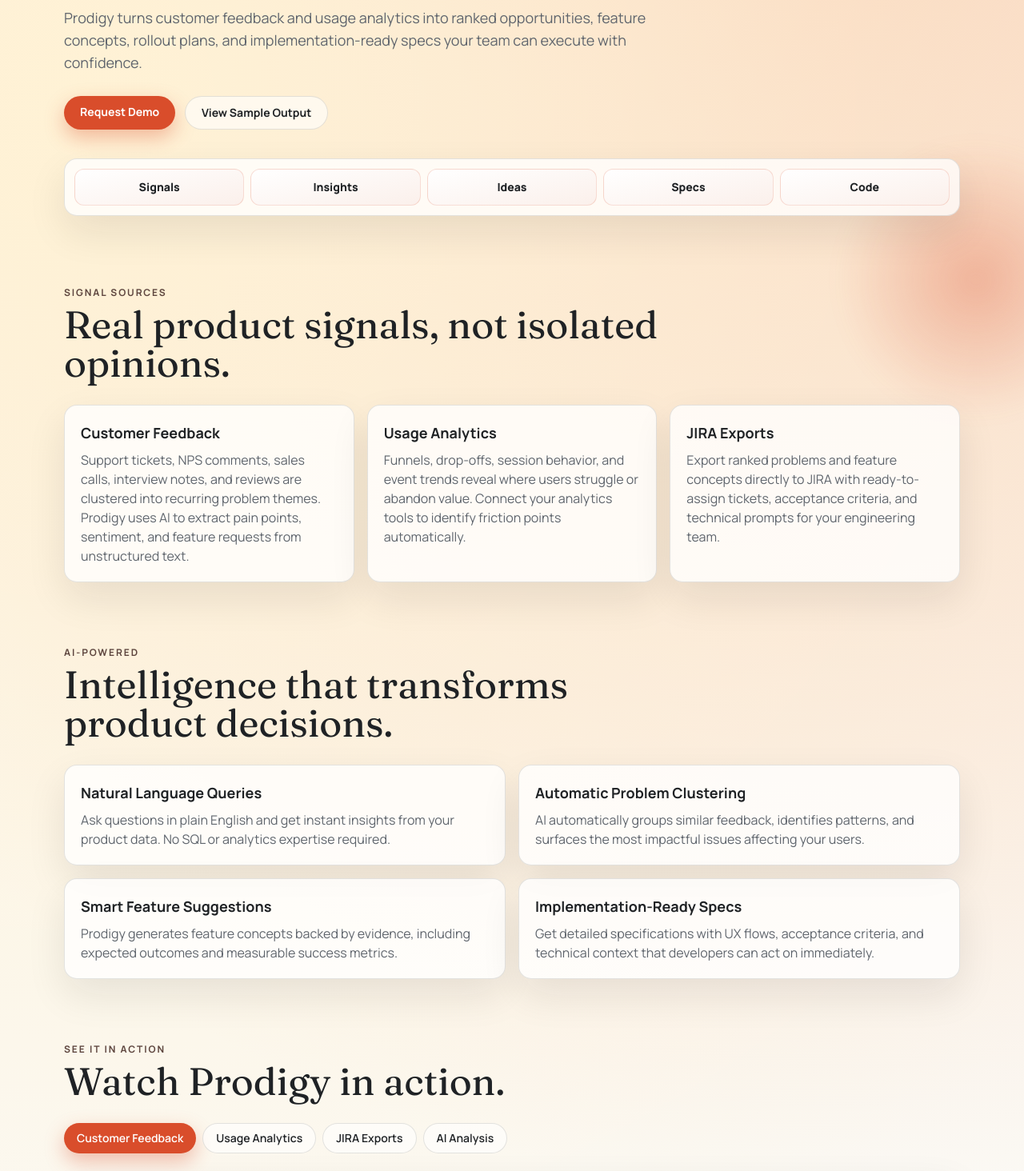
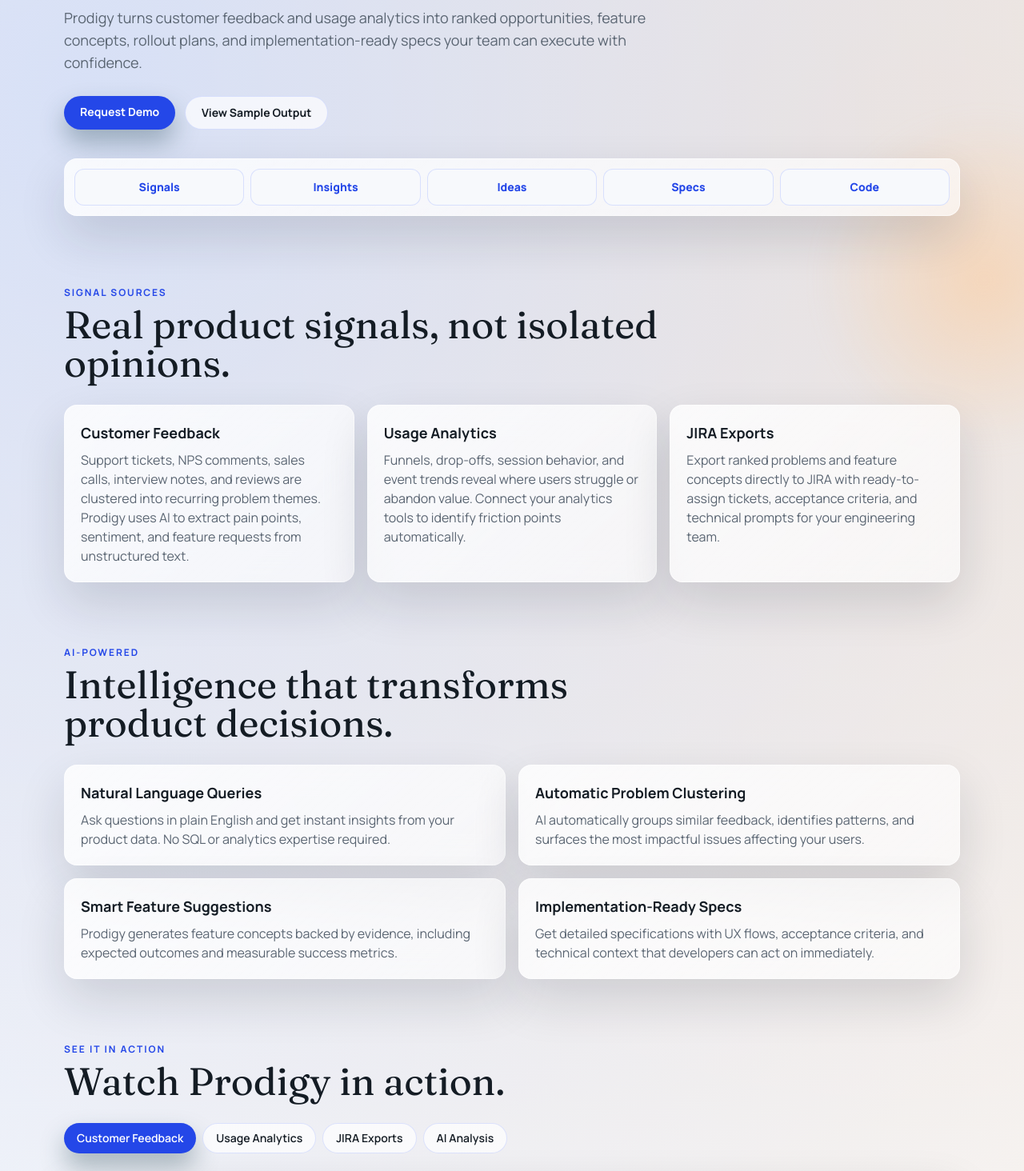
Before and after one commit to Prodigy-Stud/prodigy-web, a Next.js app: page / in a window 1280 px wide. Shown: the part 400-1864 px from the top of the page at 80% size. Built offline with nearby package versions, Linux system fonts and the light colour scheme.

Commit message:
UI: deciding on the appropriate color gradient for best looking UI

```diff
--- a/app/globals.css
+++ b/app/globals.css
@@ -3,19 +3,26 @@
 @tailwind utilities;
 
 :root {
-  --bg: #fbf9f4;
+  --bg: #f3f5f8;
   --surface: rgba(255, 255, 255, 0.78);
-  --ink: #1f2225;
-  --muted: #5f656d;
-  --accent: #d94d2b;
-  --line: rgba(31, 34, 37, 0.12);
-  --shadow: 0 20px 50px rgba(20, 20, 20, 0.09);
+  --ink: #141c24;
+  --muted: #5a6572;
+  --accent: #3b61ff;
+  --accent-strong: #2447e8;
+  --accent-soft: rgba(59, 97, 255, 0.16);
+  --line: rgba(20, 28, 36, 0.12);
+  --shadow: 0 26px 60px rgba(18, 28, 40, 0.14);
+  --glow: rgba(59, 97, 255, 0.35);
+  --pearl: #f7f9fc;
 }
 
 body {
   background:
-    radial-gradient(circle at 8% 10%, #fff2d5 0%, transparent 34%),
-    radial-gradient(circle at 82% 5%, #f8d0b8 0%, transparent 32%), var(--bg);
+    radial-gradient(circle at 10% 10%, rgba(195, 214, 255, 0.6) 0%, transparent 38%),
+    radial-gradient(circle at 90% 12%, rgba(255, 215, 170, 0.45) 0%, transparent 38%),
+    radial-gradient(circle at 18% 90%, rgba(209, 231, 255, 0.55) 0%, transparent 42%),
+    linear-gradient(180deg, #f3f5f8 0%, #f7f8fb 45%, #fbfcff 100%);
+  color: var(--ink);
 }
 
 main {
@@ -23,15 +30,28 @@
   overflow: hidden;
 }
 
+main::before {
+  content: '';
+  position: fixed;
+  inset: -120px auto auto -120px;
+  width: 320px;
+  height: 320px;
+  border-radius: 9999px;
+  background: radial-gradient(circle, rgba(59, 97, 255, 0.32) 0%, transparent 68%);
+  filter: blur(8px);
+  pointer-events: none;
+  z-index: -1;
+}
+
 main::after {
   content: '';
   position: fixed;
-  inset: auto -120px -130px auto;
-  width: 360px;
-  height: 360px;
+  inset: auto -160px -160px auto;
+  width: 420px;
+  height: 420px;
   border-radius: 9999px;
-  background: radial-gradient(circle, rgba(217, 77, 43, 0.32) 0%, transparent 68%);
-  filter: blur(12px);
+  background: radial-gradient(circle, rgba(255, 199, 145, 0.48) 0%, transparent 70%);
+  filter: blur(14px);
   pointer-events: none;
   z-index: -1;
 }
@@ -45,3 +65,16 @@
   border: 1px solid var(--line);
   box-shadow: var(--shadow);
 }
+
+.glass-card {
+  background: linear-gradient(140deg, rgba(255, 255, 255, 0.82), rgba(255, 255, 255, 0.62));
+  border: 1px solid rgba(255, 255, 255, 0.55);
+  box-shadow: var(--shadow);
+  backdrop-filter: blur(16px);
+}
+
+.accent-pill {
+  background: var(--accent-soft);
+  color: var(--accent-strong);
+  border: 1px solid rgba(35, 70, 81, 0.2);
+}
--- a/app/page.tsx
+++ b/app/page.tsx
@@ -17,7 +17,9 @@
 function SectionHeading({ eyebrow, title, id }: { eyebrow: string; title: string; id: string }) {
   return (
     <div className="mb-7">
-      <p className="mb-2 text-xs font-bold uppercase tracking-[0.16em] text-[#5d453e]">{eyebrow}</p>
+      <p className="mb-2 text-xs font-bold uppercase tracking-[0.16em] text-[color:var(--accent-strong)]">
+        {eyebrow}
+      </p>
       <h2 id={id} className="max-w-3xl font-display text-3xl leading-tight md:text-5xl">
         {title}
       </h2>
@@ -31,7 +33,7 @@
   return (
     <main>
       <header className="mx-auto flex w-[min(1120px,92vw)] items-center justify-between gap-4 py-7">
-        <a href="#top" className="font-display text-2xl tracking-wide">
+        <a href="#top" className="font-display text-2xl tracking-wide text-ink">
           Prodigy
         </a>
         <nav className="hidden items-center gap-5 md:flex" aria-label="Primary navigation">
@@ -39,7 +41,7 @@
             <a
               key={link.label}
               href={link.href}
-              className="text-sm font-semibold text-muted transition hover:text-ink"
+              className="text-sm font-semibold text-muted transition hover:text-[color:var(--accent-strong)]"
             >
               {link.label}
             </a>
@@ -47,7 +49,7 @@
         </nav>
         <a
           href="#cta"
-          className="rounded-full bg-accent px-4 py-2 text-sm font-bold text-white shadow-[0_10px_24px_rgba(217,77,43,0.35)] transition hover:-translate-y-0.5"
+          className="rounded-full bg-[color:var(--accent-strong)] px-4 py-2 text-sm font-bold text-white shadow-[0_16px_30px_rgba(35,70,81,0.35)] transition hover:-translate-y-0.5"
         >
           Get Early Access
         </a>
@@ -55,7 +57,7 @@
 
       <div id="top" className="mx-auto w-[min(1120px,92vw)] pb-16">
         <Reveal className="py-10 md:py-14">
-          <p className="mb-2 text-xs font-bold uppercase tracking-[0.16em] text-[#5d453e]">
+          <p className="mb-2 text-xs font-bold uppercase tracking-[0.16em] text-[color:var(--accent-strong)]">
             Product Direction Engine
           </p>
           <h1 className="max-w-xl font-display text-4xl leading-tight md:text-7xl">
@@ -69,22 +71,22 @@
           <div className="mt-7 flex flex-wrap gap-3">
             <a
               href="#cta"
-              className="rounded-full bg-accent px-5 py-2.5 text-sm font-bold text-white shadow-[0_10px_24px_rgba(217,77,43,0.35)] transition hover:-translate-y-0.5"
+              className="rounded-full bg-[color:var(--accent-strong)] px-5 py-2.5 text-sm font-bold text-white shadow-[0_16px_30px_rgba(35,70,81,0.35)] transition hover:-translate-y-0.5"
             >
               Request Demo
             </a>
             <a
               href="#outputs"
-              className="rounded-full border border-[var(--line)] bg-white/60 px-5 py-2.5 text-sm font-bold text-ink transition hover:-translate-y-0.5"
+              className="rounded-full border border-[color:var(--accent-soft)] bg-white/70 px-5 py-2.5 text-sm font-bold text-ink transition hover:-translate-y-0.5 hover:border-[color:var(--accent-strong)]"
             >
               View Sample Output
             </a>
           </div>
-          <ul className="surface-card mt-9 grid gap-2 rounded-2xl p-3 md:grid-cols-5">
+          <ul className="glass-card mt-9 grid gap-2 rounded-2xl p-3 md:grid-cols-5">
             {pipeline.map((item) => (
               <li
                 key={item}
-                className="rounded-xl border border-[#d94d2b2e] bg-gradient-to-br from-white to-[#fbf0eb] p-3 text-center text-sm font-extrabold"
+                className="rounded-xl border border-[color:var(--accent-soft)] bg-[color:var(--pearl)] p-3 text-center text-sm font-extrabold text-[color:var(--accent-strong)]"
               >
                 {item}
               </li>
@@ -100,7 +102,7 @@
           />
           <section className="grid gap-4 md:grid-cols-3" aria-labelledby="sources">
             {sourceCards.map((card) => (
-              <article key={card.title} className="surface-card rounded-2xl p-5">
+              <article key={card.title} className="glass-card rounded-2xl p-5">
                 <h3 className="text-lg font-bold">{card.title}</h3>
                 <p className="prose-muted mt-2">{card.body}</p>
               </article>
@@ -116,7 +118,7 @@
           />
           <section className="grid gap-4 md:grid-cols-2" aria-labelledby="ai">
             {aiCapabilities.map((capability) => (
-              <article key={capability.title} className="surface-card rounded-2xl p-5">
+              <article key={capability.title} className="glass-card rounded-2xl p-5">
                 <h3 className="text-lg font-bold">{capability.title}</h3>
                 <p className="prose-muted mt-2">{capability.body}</p>
               </article>
@@ -135,8 +137,8 @@
                   onClick={() => setActiveDemo(tab.id)}
                   className={`rounded-full px-4 py-2 text-sm font-semibold transition ${
                     activeDemo === tab.id
-                      ? 'bg-accent text-white shadow-[0_10px_24px_rgba(217,77,43,0.35)]'
-                      : 'border border-[var(--line)] bg-white/60 text-ink hover:bg-white'
+                      ? 'bg-[color:var(--accent-strong)] text-white shadow-[0_16px_30px_rgba(35,70,81,0.35)]'
+                      : 'border border-[color:var(--accent-soft)] bg-white/70 text-ink hover:border-[color:var(--accent-strong)]'
                   }`}
                 >
                   {tab.label}
@@ -145,13 +147,13 @@
             </div>
 
             {/* Demo Content Area */}
-            <div className="surface-card rounded-2xl p-6">
+            <div className="glass-card rounded-2xl p-6">
               <p className="text-lg font-medium text-ink">
                 {demoTabs.find((t) => t.id === activeDemo)?.description}
               </p>
 
               {/* Screen Recording Video */}
-              <div className="relative mt-4 aspect-video w-full overflow-hidden rounded-xl bg-gradient-to-br from-[#f5f0eb] to-[#e8e2dc]">
+              <div className="relative mt-4 aspect-video w-full overflow-hidden rounded-xl bg-gradient-to-br from-[#f4eee7] to-[#e6ded4]">
                 <video
                   className="h-full w-full object-cover"
                   controls
@@ -178,11 +180,13 @@
             {flowSteps.map((step) => (
               <article
                 key={step.step}
-                className="surface-card rounded-2xl bg-gradient-to-br from-white to-[#fff1eb] p-5"
+                className="glass-card rounded-2xl bg-gradient-to-br from-[color:var(--pearl)] to-white p-5"
               >
-                <p className="text-sm font-extrabold tracking-[0.08em] text-accent">{step.step}</p>
+                <p className="text-sm font-extrabold tracking-[0.08em] text-[color:var(--accent-strong)]">
+                  {step.step}
+                </p>
                 <h3 className="mt-2 text-lg font-bold">{step.title}</h3>
-                <p className="mt-1 font-semibold text-[#393d44]">{step.question}</p>
+                <p className="mt-1 font-semibold text-[#3b444d]">{step.question}</p>
                 <p className="prose-muted mt-2">{step.body}</p>
               </article>
             ))}
@@ -197,7 +201,7 @@
           />
           <section className="grid gap-4 md:grid-cols-2 xl:grid-cols-4" aria-labelledby="outputs">
             {outputCards.map((card) => (
-              <article key={card.title} className="surface-card rounded-2xl p-5">
+              <article key={card.title} className="glass-card rounded-2xl p-5">
                 <h3 className="text-lg font-bold">{card.title}</h3>
                 <p className="prose-muted mt-2">{card.body}</p>
               </article>
@@ -213,7 +217,7 @@
           />
           <section className="grid gap-4 md:grid-cols-3" aria-labelledby="why">
             {comparisonCards.map((card) => (
-              <article key={card.title} className="surface-card rounded-2xl p-5">
+              <article key={card.title} className="glass-card rounded-2xl p-5">
                 <h3 className="text-lg font-bold">{card.title}</h3>
                 <p className="prose-muted mt-2">{card.current}</p>
                 <p className="mt-2 font-bold">{card.contrast}</p>
@@ -229,15 +233,15 @@
             title="Prioritization logic your team can inspect."
           />
           <section
-            className="surface-card rounded-[1.5rem] border border-[var(--line)] bg-gradient-to-b from-white to-[#feece2] p-6"
+            className="glass-card rounded-[1.5rem] border border-[color:var(--accent-soft)] bg-gradient-to-b from-[color:var(--pearl)] to-white p-6"
             aria-labelledby="method"
           >
-            <p className="text-[#4a4f57]">
+            <p className="text-[#44515c]">
               Ranking combines <strong>frequency</strong>, <strong>impact</strong>,{' '}
               <strong>urgency</strong>, and
               <strong> confidence</strong> from both feedback and behavioral analytics signals.
             </p>
-            <p className="mt-3 text-[#4a4f57]">
+            <p className="mt-3 text-[#44515c]">
               Every insight includes source traceability and decision rationale so PM, design, and
               engineering stay aligned.
             </p>
@@ -247,29 +251,29 @@
         <Reveal className="pt-20" delay={0.18}>
           <section
             id="cta"
-            className="surface-card rounded-[1.5rem] border border-[#d94d2b40] bg-gradient-to-b from-white to-[#ffe7da] px-6 py-12 text-center"
+            className="glass-card rounded-[1.5rem] border border-[color:var(--accent-soft)] bg-gradient-to-b from-[color:var(--pearl)] to-white px-6 py-12 text-center"
             aria-labelledby="cta-title"
           >
-            <p className="mb-2 text-xs font-bold uppercase tracking-[0.16em] text-[#5d453e]">
+            <p className="mb-2 text-xs font-bold uppercase tracking-[0.16em] text-[color:var(--accent-strong)]">
               Get Started
             </p>
             <h2 id="cta-title" className="font-display text-3xl md:text-5xl">
               Bring clarity to what to build next.
             </h2>
-            <p className="mx-auto mt-3 max-w-2xl text-[#4a5058]">
+            <p className="mx-auto mt-3 max-w-2xl text-[#44515c]">
               Replace reactive roadmap debates with ranked opportunities and implementation-ready
               specs.
             </p>
             <div className="mt-7 flex flex-wrap justify-center gap-3">
               <a
                 href="mailto:hello@prodigy.ai"
-                className="rounded-full bg-accent px-5 py-2.5 text-sm font-bold text-white shadow-[0_10px_24px_rgba(217,77,43,0.35)] transition hover:-translate-y-0.5"
+                className="rounded-full bg-[color:var(--accent-strong)] px-5 py-2.5 text-sm font-bold text-white shadow-[0_16px_30px_rgba(35,70,81,0.35)] transition hover:-translate-y-0.5"
               >
                 Book Demo
               </a>
               <a
                 href="mailto:hello@prodigy.ai"
-                className="rounded-full border border-[var(--line)] bg-white/60 px-5 py-2.5 text-sm font-bold text-ink transition hover:-translate-y-0.5"
+                className="rounded-full border border-[color:var(--accent-soft)] bg-white/70 px-5 py-2.5 text-sm font-bold text-ink transition hover:-translate-y-0.5 hover:border-[color:var(--accent-strong)]"
               >
                 Join Waitlist
               </a>
@@ -283,7 +287,7 @@
             {faqs.map((item) => (
               <article
                 key={item.question}
-                className="rounded-2xl border border-[var(--line)] bg-white/75 p-5"
+                className="glass-card rounded-2xl border border-[color:var(--accent-soft)] p-5"
               >
                 <h3 className="text-base font-bold">{item.question}</h3>
                 <p className="prose-muted mt-1">{item.answer}</p>
--- a/tailwind.config.ts
+++ b/tailwind.config.ts
@@ -9,10 +9,10 @@
         display: ['var(--font-fraunces)', 'ui-serif', 'Georgia', 'serif']
       },
       colors: {
-        ink: '#1f2225',
-        muted: '#5f656d',
-        accent: '#d94d2b',
-        soft: '#fbf9f4'
+        ink: 'var(--ink)',
+        muted: 'var(--muted)',
+        accent: 'var(--accent)',
+        soft: 'var(--bg)'
       },
       boxShadow: {
         soft: '0 20px 50px rgba(20,20,20,0.09)'
```
